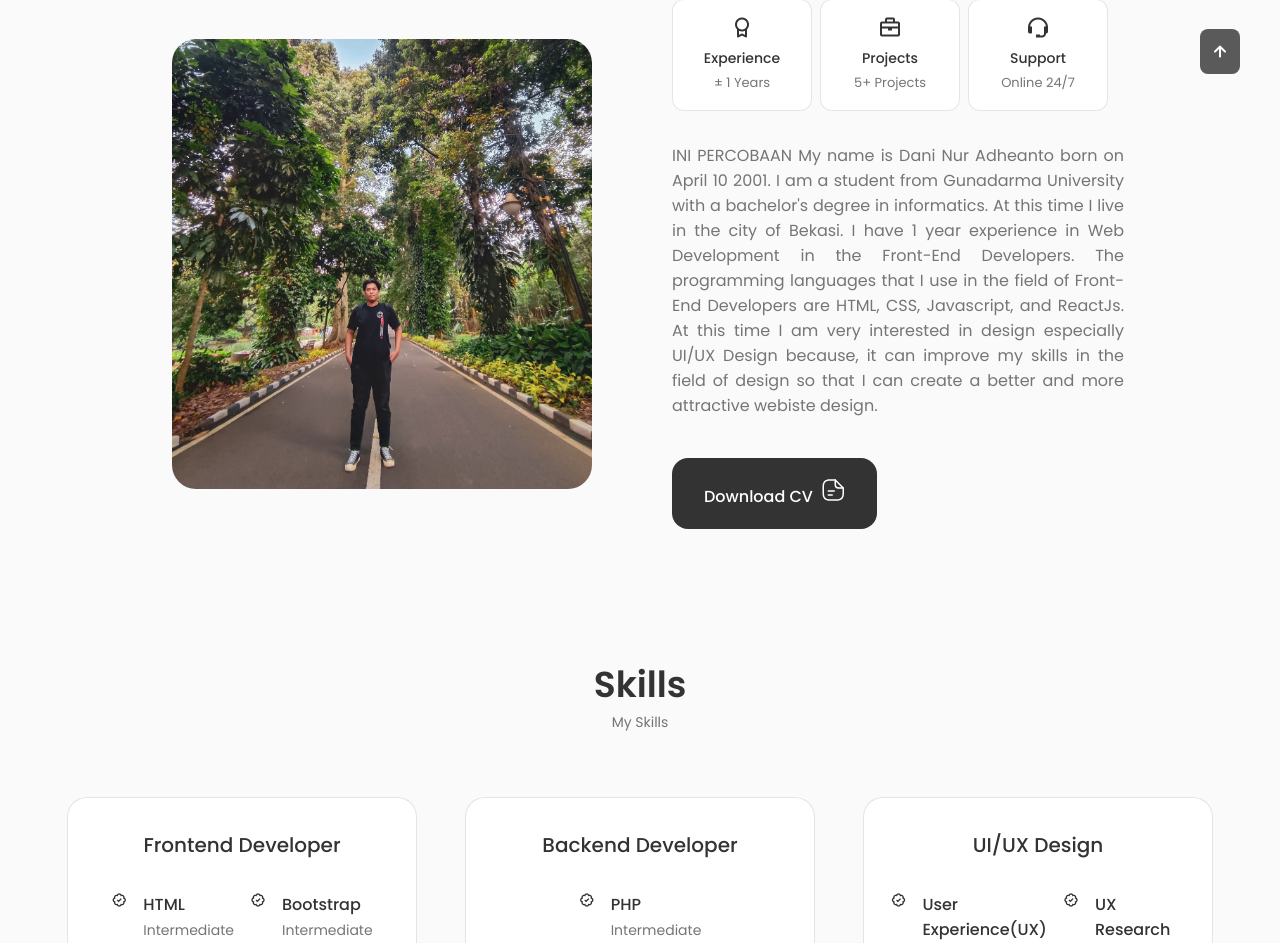
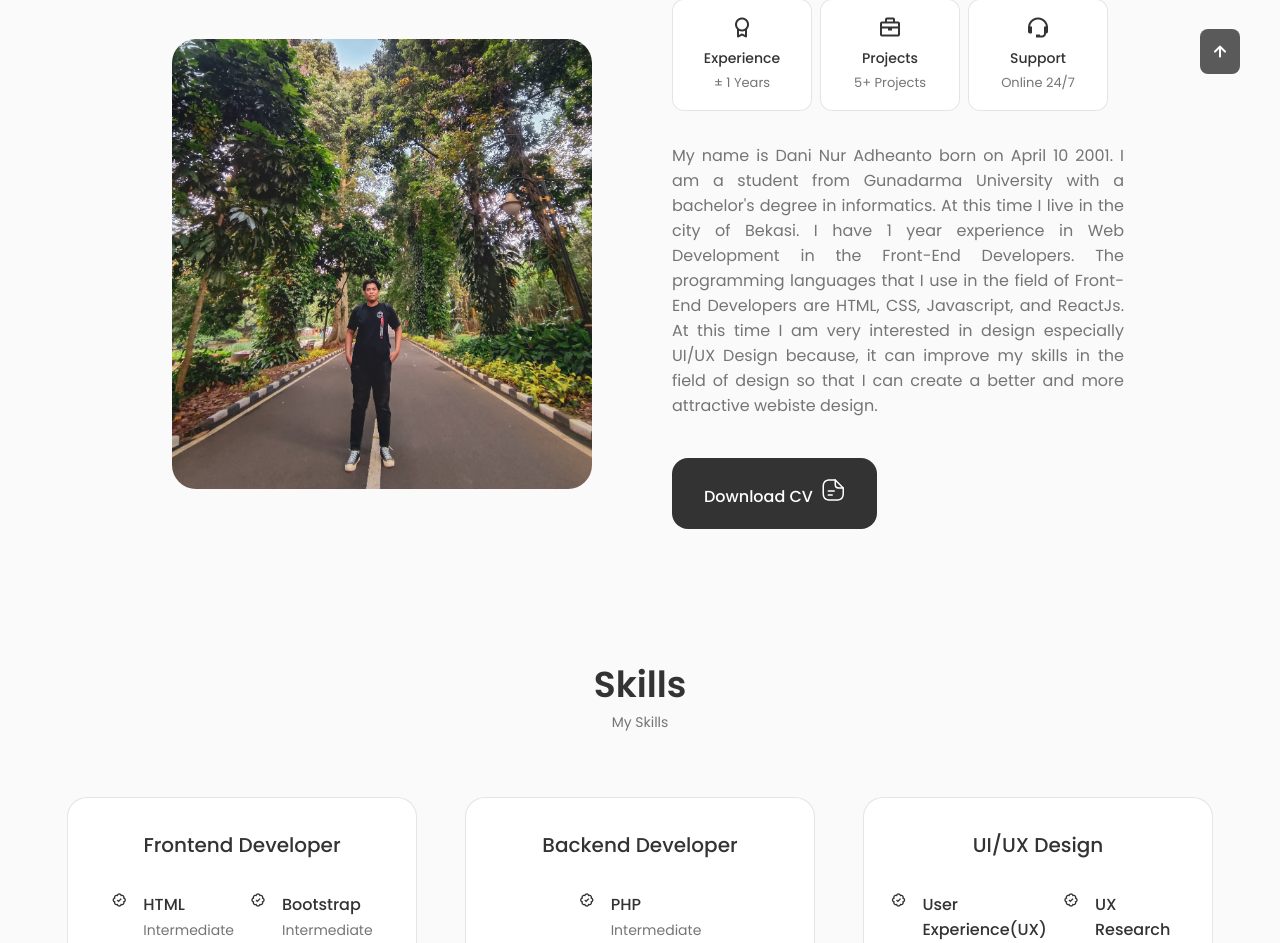
Before and after one commit to DaniNurAdheanto/portofolio-dani, a React (Create React App) app: page / in a window 1280 px wide. Shown: the part 886-1829 px from the top of the page. Built offline with nearby package versions, Linux system fonts and the light colour scheme.

Commit message:
fix-build

```diff
--- a/src/components/about/About.jsx
+++ b/src/components/about/About.jsx
@@ -21,7 +21,7 @@ function About() {
                     <Info />
 
                     <p className="about_description">
-                        INI PERCOBAAN My name is Dani Nur Adheanto born on April 10 2001. I am a student from Gunadarma University with a bachelor's degree in informatics. At this time I live in the city of Bekasi. I have 1 year experience in Web Development in the Front-End Developers. The programming languages that I use in the field of Front-End Developers are HTML, CSS, Javascript, and ReactJs. At this time I am very interested in design especially UI/UX Design because, it can improve my skills in the field of design so that I can create a better and more attractive webiste design.
+                        My name is Dani Nur Adheanto born on April 10 2001. I am a student from Gunadarma University with a bachelor's degree in informatics. At this time I live in the city of Bekasi. I have 1 year experience in Web Development in the Front-End Developers. The programming languages that I use in the field of Front-End Developers are HTML, CSS, Javascript, and ReactJs. At this time I am very interested in design especially UI/UX Design because, it can improve my skills in the field of design so that I can create a better and more attractive webiste design.
                     </p>
 
 
```
